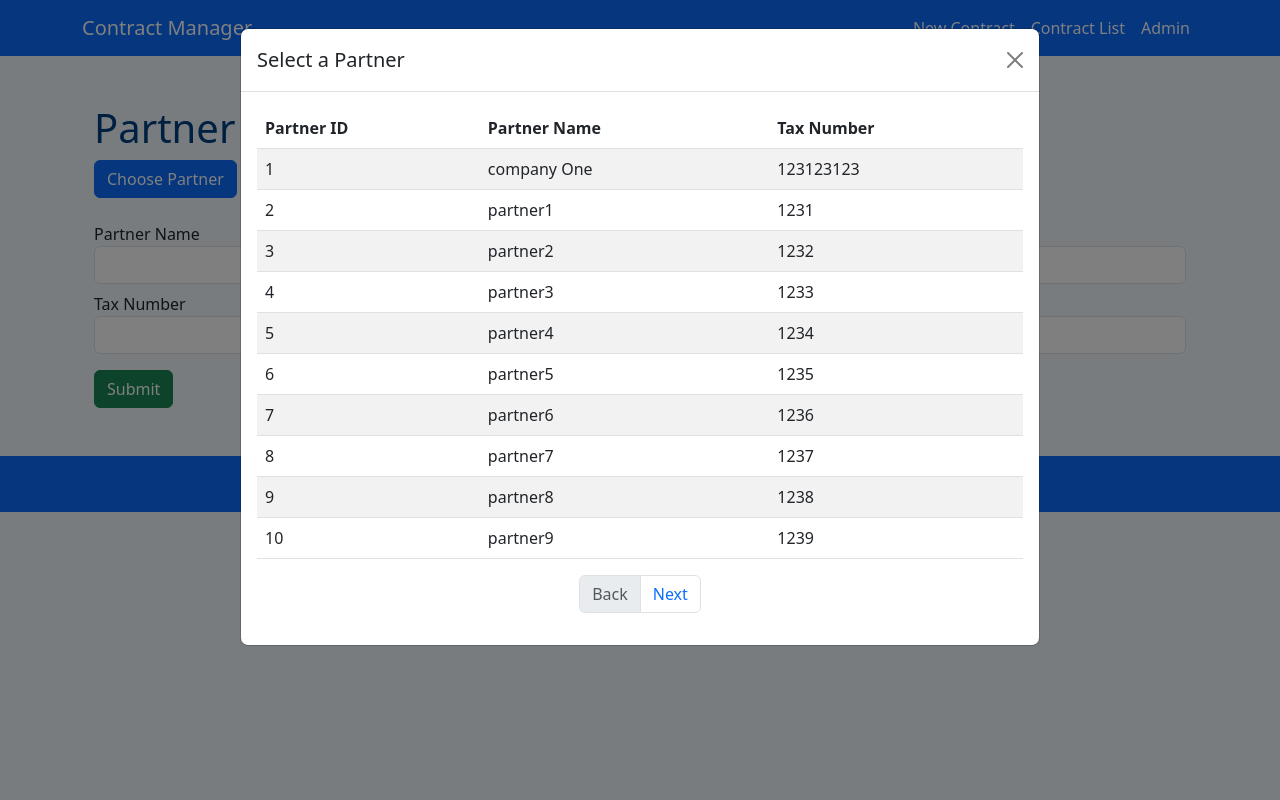
After one commit to SpinnoZ/DPA_Watch, a Flask app: page /choose_partner/ in a window 1280 px wide, after a click on "Choose Partner". The commit adds this page. Run offline with Flask 3, Linux system fonts and the light colour scheme.

Commit message:
created a temp_choose_partner.html template and test route to have a modal window to pick a partner and pre-populate to the input form. added button to admin page to pre-populate partners table in the DB

```diff
--- a/app/route_main/routes.py
+++ b/app/route_main/routes.py
@@ -84,6 +84,16 @@
         elif 'drop_db' in request.form:
             db.drop_all()
             flash("Database dropped!", "warning")
+        elif 'partners_populate' in request.form:
+            for i in range(1, 21):
+                partner = Partner(
+                    partner_name=f"partner{i}",
+                    tax_no=f"123{i}"
+                )
+                db.session.add(partner)
+
+            db.session.commit()
+            flash("Partners populated!", "success")
         return redirect(url_for('route_main.temp_admin'))
 
     return render_template('temp_admin.html')
@@ -135,3 +145,16 @@
 def get_file(filename):
     filename = os.path.join(current_app.root_path, 'content/', filename)
     return send_file(filename, as_attachment=True)
+
+
+# # # TEMP PARTNER PAGE
+
+@bp.route("/choose_partner/")
+def choose_partner():
+    partners = Partner.query.all()
+    current_page = 1
+    partners_per_page = 10
+    total_partners = Partner.query.count()
+    total_pages = (total_partners + partners_per_page - 1) // partners_per_page  # Calculate total pages
+
+    return render_template('temp_choose_partner.html', partners=partners, current_page=current_page, total_pages=total_pages, total_partners=total_partners)
--- a/app/templates/temp_admin.html
+++ b/app/templates/temp_admin.html
@@ -5,6 +5,7 @@
     <form method="POST">
         <button type="submit" name="create_db" class="btn btn-success mb-3">Create DB</button>
         <button type="submit" name="drop_db" class="btn btn-danger">Drop DB</button>
+        <button type="submit" name="partners_populate" class="btn btn-danger">Populate</button>
 
     </form>
 </div>
--- /dev/null
+++ b/app/templates/temp_choose_partner.html
@@ -0,0 +1,123 @@
+{% extends 'base.html' %}
+{% block content %}
+<script src="https://code.jquery.com/jquery-3.6.0.min.js"></script>
+<style>
+    .partner-row {
+        cursor:pointer;
+    }
+</style>
+<div class="container mt-5">
+    <h1>Partner Selection</h1>
+    <button type="button" class="btn btn-primary" data-bs-toggle="modal" data-bs-target="#partnerModal">
+        Choose Partner
+    </button>
+
+    <h2 id="selectedPartner" class="mt-4"></h2>
+
+    <form method="POST" action="">
+        <div class="form-group mt-4">
+            <label for="partnerName">Partner Name</label>
+            <input type="text" id="partnerName" name="partner_name" class="form-control" required>
+        </div>
+        <div class="form-group mt-2">
+            <label for="taxNo">Tax Number</label>
+            <input type="number" id="taxNo" name="tax_no" class="form-control" required>
+        </div>
+        <button type="submit" class="btn btn-success mt-3">Submit</button>
+    </form>
+
+    <!-- Modal -->
+    <div class="modal fade" id="partnerModal" tabindex="-1" aria-labelledby="partnerModalLabel" aria-hidden="true">
+        <div class="modal-dialog modal-lg">
+            <div class="modal-content">
+                <div class="modal-header">
+                    <h5 class="modal-title" id="partnerModalLabel">Select a Partner</h5>
+                    <button type="button" class="btn-close" data-bs-dismiss="modal" aria-label="Close"></button>
+                </div>
+                <div class="modal-body">
+                    <div class="table-responsive">
+                        <table class="table table-striped">
+                            <thead>
+                                <tr>
+                                    <th>Partner ID</th>
+                                    <th>Partner Name</th>
+                                    <th>Tax Number</th>
+                                </tr>
+                            </thead>
+                            <tbody>
+                                {% for partner in partners %}
+                                <tr class="partner-row" data-partner-name="{{ partner.partner_name }}" data-tax-no="{{ partner.tax_no }}">
+                                    <td>{{ partner.partner_id }}</td>
+                                    <td>{{ partner.partner_name }}</td>
+                                    <td>{{ partner.tax_no }}</td>
+                                </tr>
+                                {% endfor %}
+                            </tbody>
+                        </table>
+                    </div>
+                    <nav aria-label="Page navigation">
+                        <ul class="pagination justify-content-center">
+                            <li class="page-item" id="prevPageItem">
+                                <a class="page-link" href="#" id="prevPage">Back</a>
+                            </li>
+                            <li class="page-item" id="nextPageItem">
+                                <a class="page-link" href="#" id="nextPage">Next</a>
+                            </li>
+                        </ul>
+                    </nav>
+                </div>
+            </div>
+        </div>
+    </div>
+</div>
+
+<script>
+    $(document).ready(function() {
+        // Handle row click
+        $('.partner-row').on('click', function() {
+            var partnerName = $(this).data('partner-name');
+            var taxNo = $(this).data('tax-no');
+            $('#partnerName').val(partnerName); // Pre-populate the partner name input
+            $('#taxNo').val(taxNo); // Pre-populate the tax number input
+            $('#partnerModal').modal('hide'); // Close the modal
+        });
+
+        // Pagination logic
+        let currentPage = {{ current_page }};
+        const totalPages = {{ total_pages }};
+        const partnersPerPage = 10;
+
+        function updateTable(page) {
+            // Hide all rows
+            $('.partner-row').hide();
+            // Show only the rows for the current page
+            $('.partner-row').slice((page - 1) * partnersPerPage, page * partnersPerPage).show();
+
+            // Update pagination button states
+            $('#prevPageItem').toggleClass('disabled', page === 1);
+            $('#nextPageItem').toggleClass('disabled', page === totalPages);
+        }
+
+        $('#prevPage').on('click', function(e) {
+            e.preventDefault();
+            if (currentPage > 1) {
+                currentPage--;
+                updateTable(currentPage);
+            }
+        });
+
+        $('#nextPage').on('click', function(e) {
+            e.preventDefault();
+            if (currentPage < totalPages) {
+                currentPage++;
+                updateTable(currentPage);
+            }
+        });
+
+        // Initial table update
+        updateTable(currentPage);
+    });
+
+</script>
+
+{% endblock %}
```
Also changed, not shown: app/database/contracts.db, app/static/styles.css (line endings or trailing spaces).
